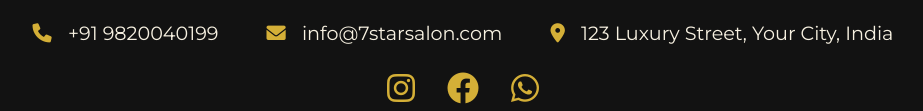
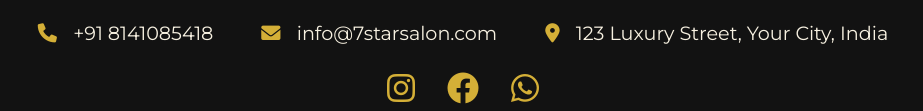
Before and after one commit to Moinpochi/7-star-salon, a plain HTML site: page index.html in a window 1280 px wide. Shown: the part 4552-4663 px from the top of the page, without its empty margins (177-1100 px from the left). Drawn offline with nearby package versions, Linux system fonts and the light colour scheme.

Commit message:
Update index.html

```diff
--- a/index.html
+++ b/index.html
@@ -196,7 +196,7 @@
   <section id="contact" class="contact-section fade-in">
     <h2 class="section-title">Contact & Location</h2>
     <div class="contact-info">
-      <div><i class="fas fa-phone"></i> +91 9820040199</div>
+      <div><i class="fas fa-phone"></i> +91 8141085418</div>
       <div><i class="fas fa-envelope"></i> info@7starsalon.com</div>
       <div><i class="fas fa-map-marker-alt"></i> 123 Luxury Street, Your City, India</div>
     </div>
```
